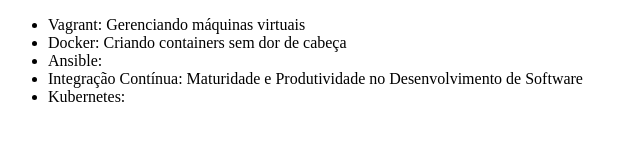
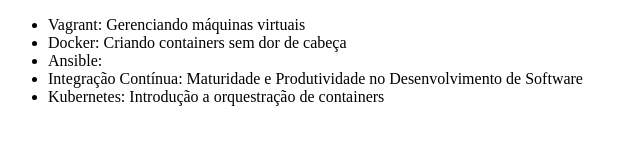
Before and after one commit to araujoalan001/alura-git, a plain HTML site: page index.html in a window 1280 px wide. Shown: the whole page, without its empty margins (0-640 px from the left). Drawn offline with Linux system fonts and the light colour scheme.

```diff
--- a/index.html
+++ b/index.html
@@ -10,7 +10,7 @@
         <li>Docker: Criando containers sem dor de cabeça</li>
         <li>Ansible:</li>
         <li>Integração Contínua: Maturidade e Produtividade no Desenvolvimento de Software</li>
-        <li>Kubernetes:</li>
+        <li>Kubernetes: Introdução a orquestração de containers</li>
     </ul>
 </body>
 </html>
```
